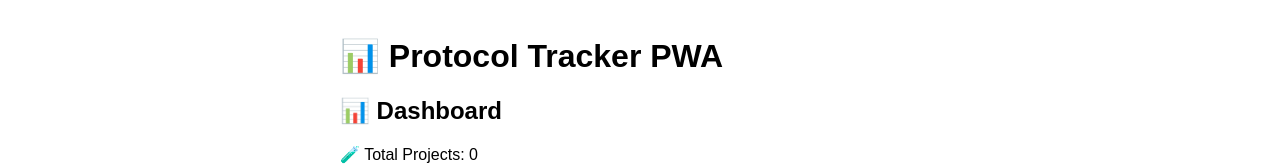
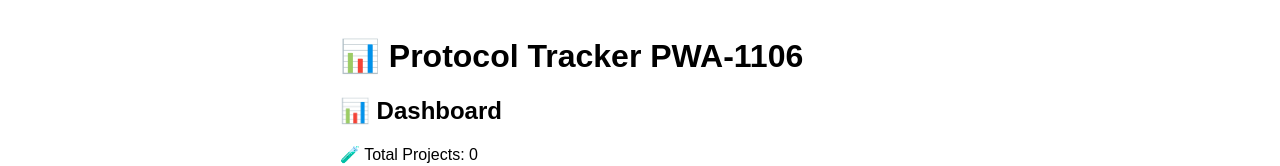
Before and after one commit to horace-C1/trialanderror, a plain HTML site: page index.html in a window 1280 px wide. Shown: the top 166 px of the page. Drawn offline with nearby package versions, Linux system fonts and the light colour scheme.

```diff
--- a/index.html
+++ b/index.html
@@ -47,7 +47,7 @@
 </head>
 <body>
 
-<h1>📊 Protocol Tracker PWA</h1>
+<h1>📊 Protocol Tracker PWA-1106</h1>
 
 <!-- Pages -->
 <div id="dashboardPage" class="page"></div>
```
